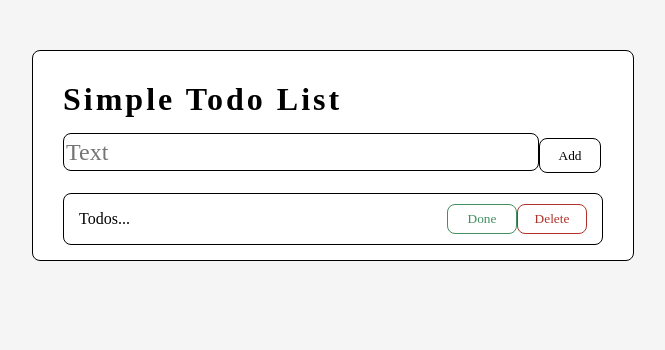
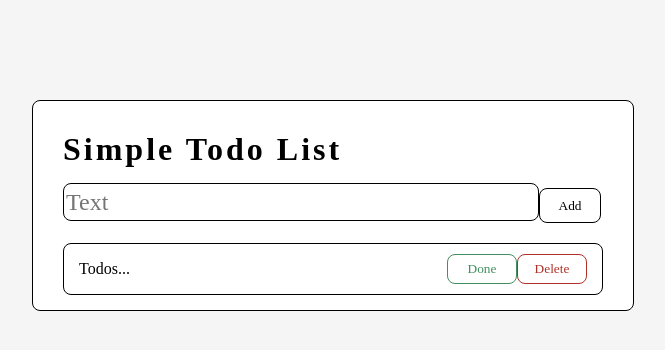
Before and after one commit to AlanChou1995/project_TodoList-app, a React (Create React App) app: page / in a window 1280 px wide. Shown: the top 350 px of the page, without its empty margins (307-972 px from the left). Built offline with nearby package versions, Linux system fonts and the light colour scheme.

Commit message:
change style

```diff
--- a/package.json
+++ b/package.json
@@ -1,5 +1,6 @@
 {
   "name": "todolist-app",
+  "homepage": "https://AlanChou1995.github.io/project_TodoList-app",
   "version": "0.1.0",
   "private": true,
   "dependencies": {
@@ -8,6 +9,7 @@
     "@testing-library/jest-dom": "^5.16.5",
     "@testing-library/react": "^13.4.0",
     "@testing-library/user-event": "^13.5.0",
+    "gh-pages": "^4.0.0",
     "react": "^18.2.0",
     "react-dom": "^18.2.0",
     "react-scripts": "5.0.1",
@@ -26,6 +28,8 @@
     "workbox-streams": "^6.5.4"
   },
   "scripts": {
+    "predeploy": "npm run build",
+    "deploy": "gh-pages -d build",
     "start": "react-scripts start",
     "build": "react-scripts build",
     "test": "react-scripts test",
--- a/src/components/styled.js
+++ b/src/components/styled.js
@@ -6,7 +6,7 @@ const Container = styled.div`
     align-items:center;
 `
 const TodoCard = styled.div`
-    margin-top:50px;
+    margin-top:100px;
     width:600px;
     border:0.5px solid;
     border-radius:8px;
```
Also changed, not shown: 2 other files (tests, documents, lock files or other folders).
